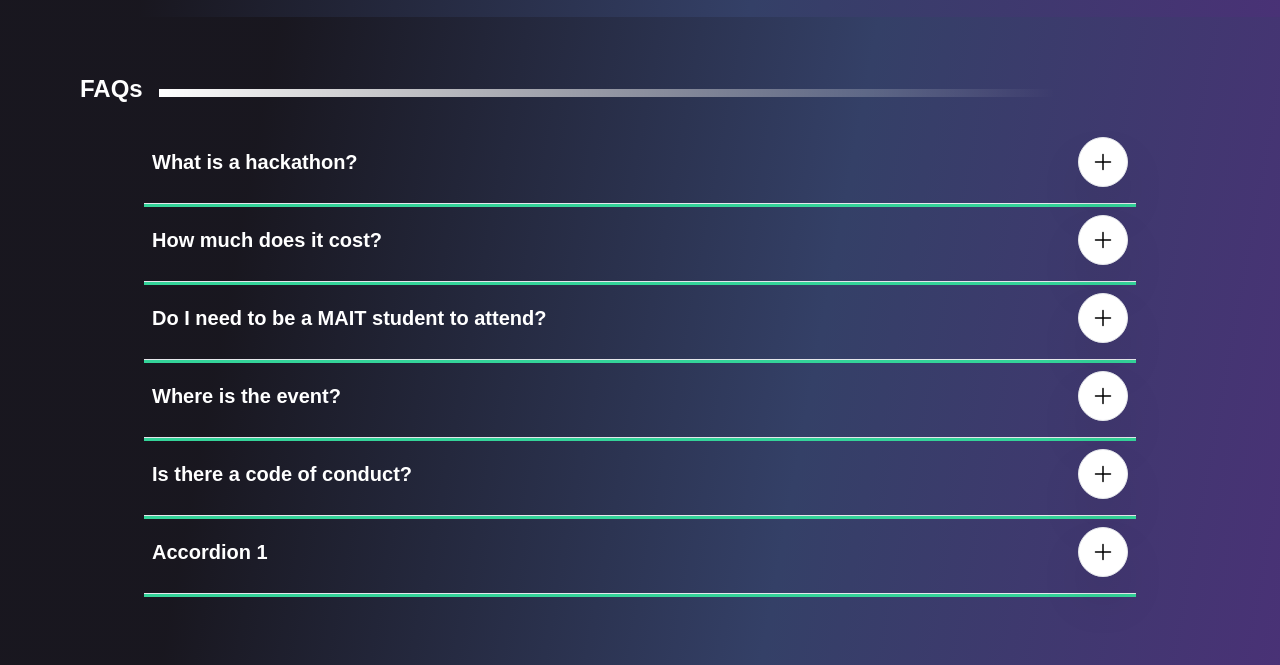
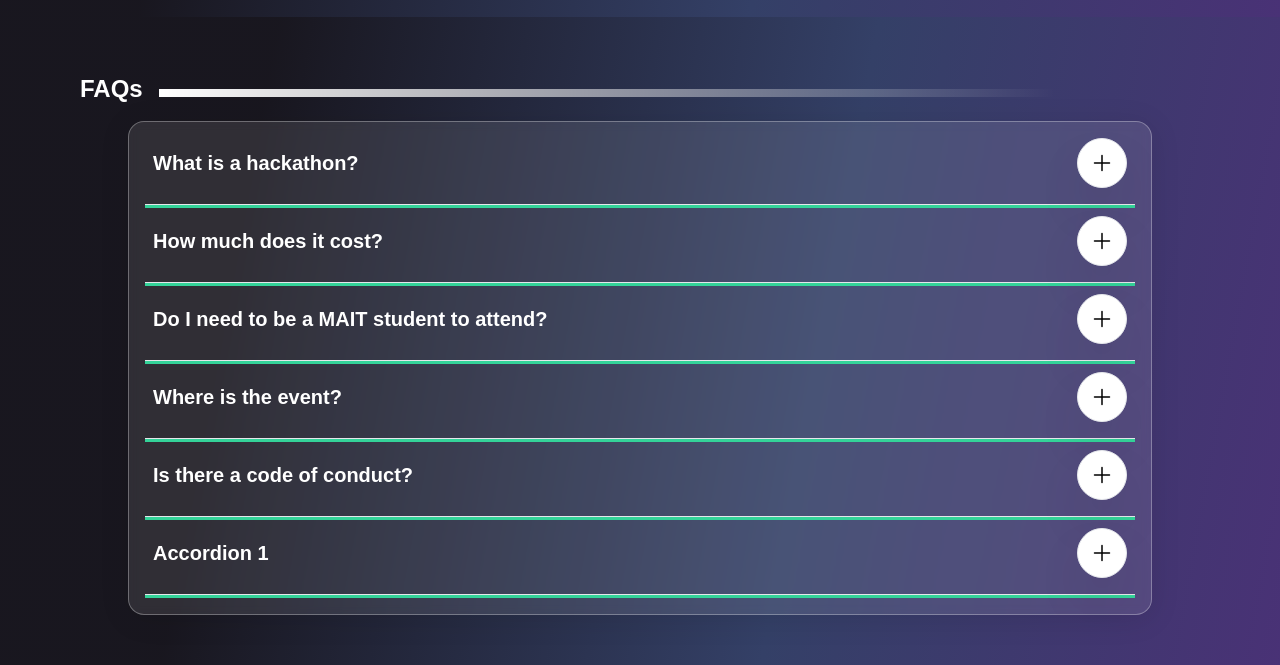
Before and after one commit to nawed2611/hackwithmait, a React (Vite) app: page / in a window 1280 px wide. Shown: the part 8440-9105 px from the top of the page. Built offline with nearby package versions, Linux system fonts and the light colour scheme; a web font is replaced by a local one; what tw-elements would draw is missing.

Commit message:
Add meta tags and footer changes

```diff
--- a/index.html
+++ b/index.html
@@ -4,6 +4,15 @@
     <meta charset="UTF-8" />
     <link rel="icon" type="image/svg+xml" href="./favicon.ico" />
     <meta name="viewport" content="width=device-width, initial-scale=1.0" />
+    <meta
+      name="description"
+      content="Welcome to HackwithMAIT3.0, the annual hackathon organized by the TechCom society of the Computer Science and Engineering department at MAIT.
+
+    This event brings together some of the brightest and most creative minds from across India to compete and collaborate on innovative ideas and projects. Over the course of the hackathon, participants will have the opportunity to work on a wide range of challenges and problem statements, and to learn from experienced mentors and judges from the tech industry.
+
+    At HackwithMAIT3.0, we believe that creativity and ingenuity knows no bounds."
+    />
+    <meta property="og:image" content="./src/assets/logo.jpg"/>
     <title>Hack with MAIT 3.0</title>
   </head>
   <body>
--- a/src/pages/FAQ.jsx
+++ b/src/pages/FAQ.jsx
@@ -20,7 +20,7 @@ const FAQ = () => {
         }
     }
     return (
-        <div className='flex carousel-bg flex-col FAQs'>
+        <div className='flex carousel-bg  flex-col FAQs'>
             <div className='flex flex-col sm:flex-row items-center sm:items-baseline space-x-4 px-20 mt-14'>
                 <div className='text-white font-semibold text-2xl'>
                     FAQs
@@ -28,7 +28,7 @@ const FAQ = () => {
                 <div className='bg-gradient-to-r from-white to-transparent sm:w-[80%] w-full h-2 mt-4'>
                 </div>
             </div>
-            <div className='flex flex-col text-white w-[80%] mx-auto justify-center items-center m-16 mt-4 p-4 '>
+            <div className='flex flex-col glass text-white w-[80%] mx-auto justify-center items-center m-16 mt-4 p-4 '>
                 <div className='w-full'>
                     {/* HEAD */}
                     <div className='transition-all duration-1000 flex justify-between items-center  px-2'>
```
